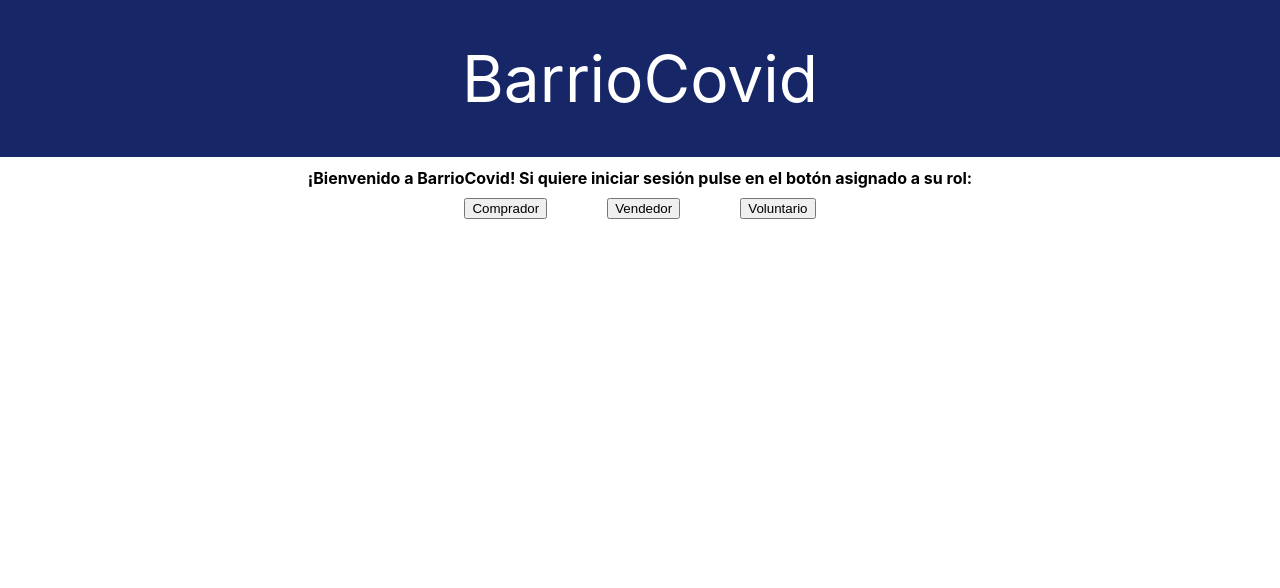
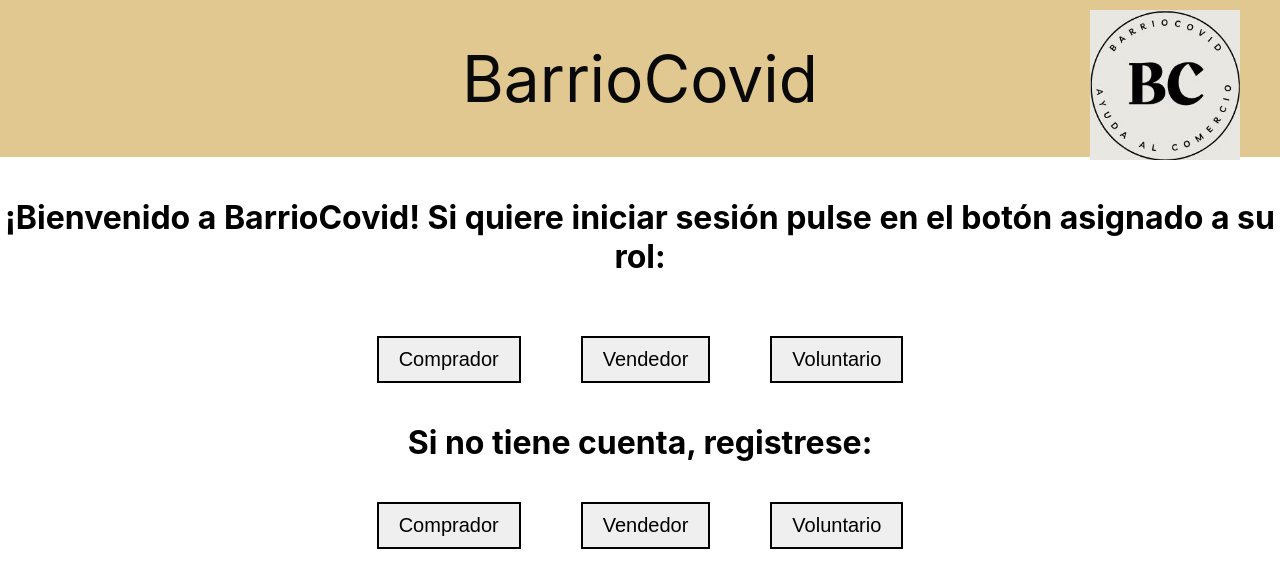
Before and after one commit to Santi-ortega/BarrioCovid_Grupo23_ISST_23-24, a React (Create React App) app: page / in a window 1280 px wide. Shown: the top 588 px of the page. Built offline with nearby package versions, Linux system fonts and the light colour scheme.

Commit message:
Mejoras  portada

```diff
--- a/src/App.css
+++ b/src/App.css
@@ -14,8 +14,8 @@
 }
 
 header {
-  background-color: #172667;
-  color: white;
+  background-color: rgb(224, 200, 144);
+  color: rgb(10, 9, 9);
   padding: 40px;
   text-align: center;
   font-size: 4rem;
@@ -23,12 +23,24 @@ header {
 .buttonContainer{
   display: flex;
   justify-content: center;
+  margin-bottom: 40px
 }
 .buttonContainer button {
   margin: 0 30px; /* Añade un margen entre los botones */
+  font-size: 20px; /* Ajusta el tamaño de la fuente para hacer los botones más grandes */
+  padding: 10px 20px;
+  border: 2px solid #000;
 }
+.logo {
+    position: absolute;
+    top: 10px; /* Ajusta la distancia desde la parte superior */
+    right: 40px; /* Ajusta la distancia desde el lado derecho */
+    width: 150px;
+  }
+
 h1{
-  font-size: 1rem;
+  font-size: 2rem;
+  margin-bottom: 40px
 }
 .App-header {
   background-color: #282c34;
--- a/src/App.js
+++ b/src/App.js
@@ -7,7 +7,9 @@ function App() {
     <div className="App">
       <header>
         BarrioCovid
+        <img src="BC.jpg" className="logo" />
       </header>
+      <br/>
         <BrowserRouter>
           <Routes>
             <Route path="/" element={<Portada />} />
--- a/src/portada.js
+++ b/src/portada.js
@@ -5,12 +5,21 @@ import {Link} from "react-router-dom";
 function Portada() {
   return (
     <div>
-      <h1 id="portada_frases">¡Bienvenido a BarrioCovid! Si quiere iniciar sesión pulse en el botón asignado a su rol:</h1>
-      <div className="buttonContainer">
+        <h1 className="portada_frases">¡Bienvenido a BarrioCovid! Si quiere iniciar sesión pulse en el botón asignado a su rol:</h1>
+        <br/>
+        <div className="buttonContainer">
+            <button>Comprador</button>
+            <button>Vendedor</button>
+            <button>Voluntario</button>
+        </div>
+
+        <h1 className="portada_frases">Si no tiene cuenta, registrese:</h1>
+
+        <div className="buttonContainer">
         <button>Comprador</button>
         <button>Vendedor</button>
         <button>Voluntario</button>
-      </div>
+        </div>
     </div>
   );
 }
```
Also changed, not shown: public/BC.jpg (added).
